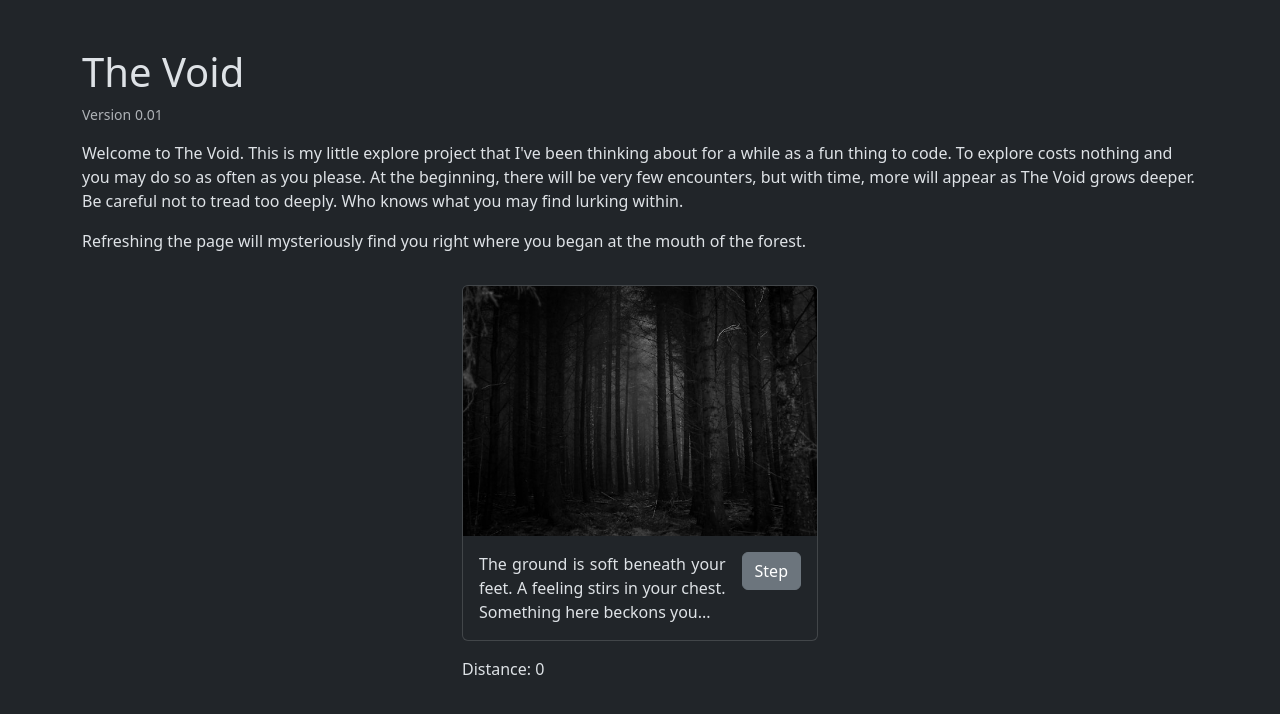
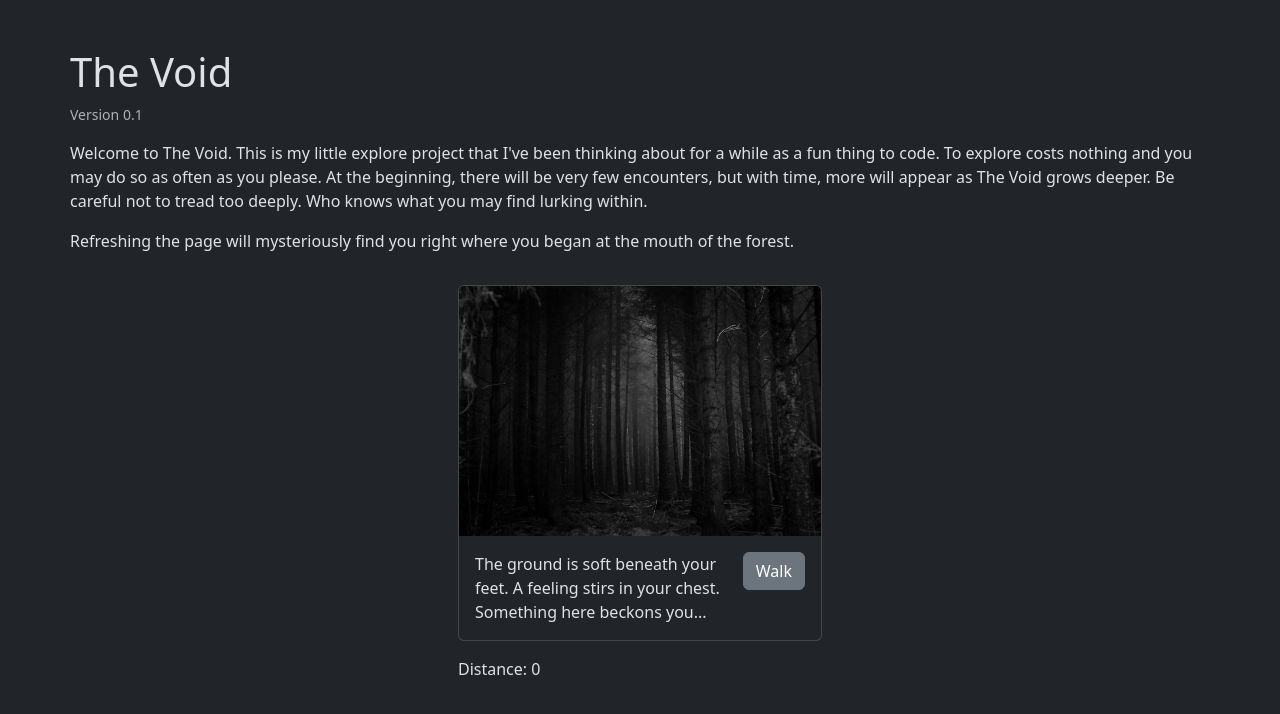
Before and after one commit to chris105465/the-void, a plain HTML site: page index.html in a window 1280 px wide. Drawn offline with Linux system fonts and the light colour scheme.

Commit message:
updated to v0.1

```diff
--- a/index.html
+++ b/index.html
@@ -4,29 +4,30 @@
 <head>
     <meta charset="UTF-8">
     <meta name="viewport" content="width=device-width, initial-scale=1.0">
-    <title>Explore</title>
+    <title>The Void</title>
     <link rel="stylesheet" href="./css/bootstrap.min.css">
     <link rel="stylesheet" href="./css/style.css">
 </head>
 
 <body>
-    <div class="container mt-5">
+    <main>
+        <div class="container my-md-5 my-0 p-md-0 p-4">
             <div class="row">
-            <div class="col">
+                <div class="col-12">
                     <h1>The Void</h1>
-                <p class="form-text">Version 0.01</p>
+                    <p class="form-text">Version 0.1</p>
                     <p>Welcome to The Void. This is my little explore project that I've been thinking about for a while as a fun thing to code. To explore costs nothing and you may do so as often as you please. At the beginning, there will be very few encounters, but with time, more will appear as The Void grows deeper. Be careful not to tread too deeply. Who knows what you may find lurking within.</p>
                     <p>Refreshing the page will mysteriously find you right where you began at the mouth of the forest.</p>
                 </div>
             </div>
             <div class="row justify-content-center">
-            <div class="col-md-4 col-12">
+                <div class="col-xl-4 col-lg-5 col-md-6 col-12">
                     <div class="card my-3" id="explore">
                         <img src="./img/spooky-forest.jpg" class="card-img-top" alt="dark forest by Rosie Sun on Unsplash" id="exploreImg">
                         <div class="card-body">
                             <div class="d-flex justify-content-between">
-                            <p class="card-text text-justify" id="exploreText">The ground is soft beneath your feet. A feeling stirs in your chest. Something here beckons you...</p>
-                            <div class="text-center ms-3"><button class="btn btn-secondary" id="exploreBtn" onclick="explore()">Step</button></div>
+                                <p class="card-text" id="exploreText">The ground is soft beneath your feet. A feeling stirs in your chest. Something here beckons you...</p>
+                                <div class="text-center ms-3"><button class="btn btn-secondary" id="exploreBtn" onclick="explore()">Walk</button></div>
                             </div>
                         </div>
                     </div>
@@ -34,6 +35,7 @@
                 </div>
             </div>
         </div>
+    </main>
     <script src="./js/bootstrap.min.js"></script>
     <script src="./js/style.js"></script>
 </body>
```
Lines whose indentation alone changed are shown as unchanged.
